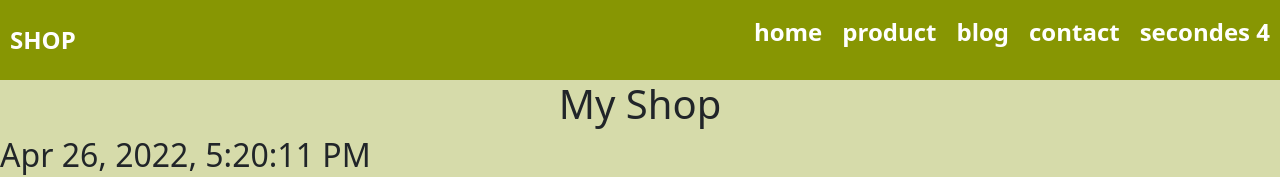
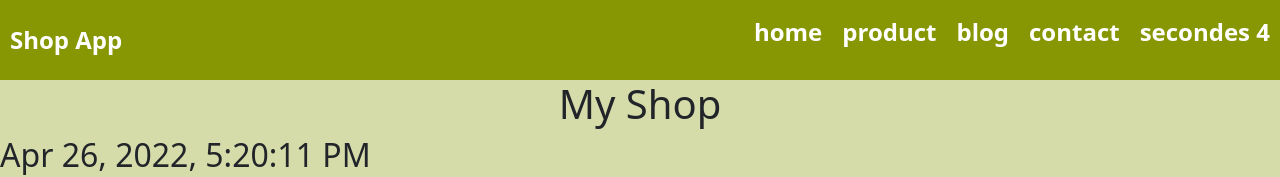
Before and after one commit to essasoufiane/shopApp, an Angular app: page / in a window 1280 px wide. Shown: the top 177 px of the page. Built offline with nearby package versions, Linux system fonts and the light colour scheme; no server answers.

Commit message:
les_variables_environnement_FIN_section15

```diff
--- a/src/app/components/header/header.component.html
+++ b/src/app/components/header/header.component.html
@@ -1,5 +1,5 @@
 <header>
-  <div class="logo"><a href="#">SHOP</a></div>
+  <div class="logo"><a href="#">{{siteName}}</a></div>
   <div class="nav-bar">
     <ul>
       <li><a href="#">home</a></li>
--- a/src/app/components/header/header.component.ts
+++ b/src/app/components/header/header.component.ts
@@ -1,6 +1,7 @@
 import { Component, OnDestroy, OnInit } from '@angular/core';
 import { Subscription } from 'rxjs';
 import { ProdService } from 'src/app/services/product.service';
+import { environment } from 'src/environments/environment';
 
 @Component({
   selector: 'app-header',
@@ -12,6 +13,7 @@ export class HeaderComponent implements OnInit, OnDestroy{
   data: Number | undefined
   second: Number | undefined
   secondSub: Subscription | undefined
+  siteName: string =environment.siteName
 
   constructor(private productService: ProdService) { }
 
--- a/src/app/services/product.service.ts
+++ b/src/app/services/product.service.ts
@@ -2,6 +2,7 @@ import { HttpClient } from '@angular/common/http';
 import { Injectable } from '@angular/core';
 import { interval, Observable, of } from 'rxjs';
 import { Product } from '../models/product';
+import { environment } from 'src/environments/environment';
 
 
 @Injectable({
@@ -10,7 +11,7 @@ import { Product } from '../models/product';
 export class ProdService {
 
   private products: Product[] = []
-  private urlApi: string = "http://shopapp.com/assets/products.json"
+  private urlApi: string = environment.serverUrl
 
   constructor(private http: HttpClient) { }
 
--- a/src/environments/environment.prod.ts
+++ b/src/environments/environment.prod.ts
@@ -1,3 +1,6 @@
 export const environment = {
-  production: true
+  production: true,
+  serverUrl: "https://shopapp.com/assets/products",
+  siteName: "Shop App",
+  siteEmail: "soufiane.pro@yahoo.com",
 };
--- a/src/environments/environment.ts
+++ b/src/environments/environment.ts
@@ -3,7 +3,10 @@
 // The list of file replacements can be found in `angular.json`.
 
 export const environment = {
-  production: false
+  production: false,
+  serverUrl: "http://shopapp.com/assets/products.json",
+  siteName: "Shop App",
+  siteEmail: "soufiane.pro@yahoo.com",
 };
 
 /*
```
